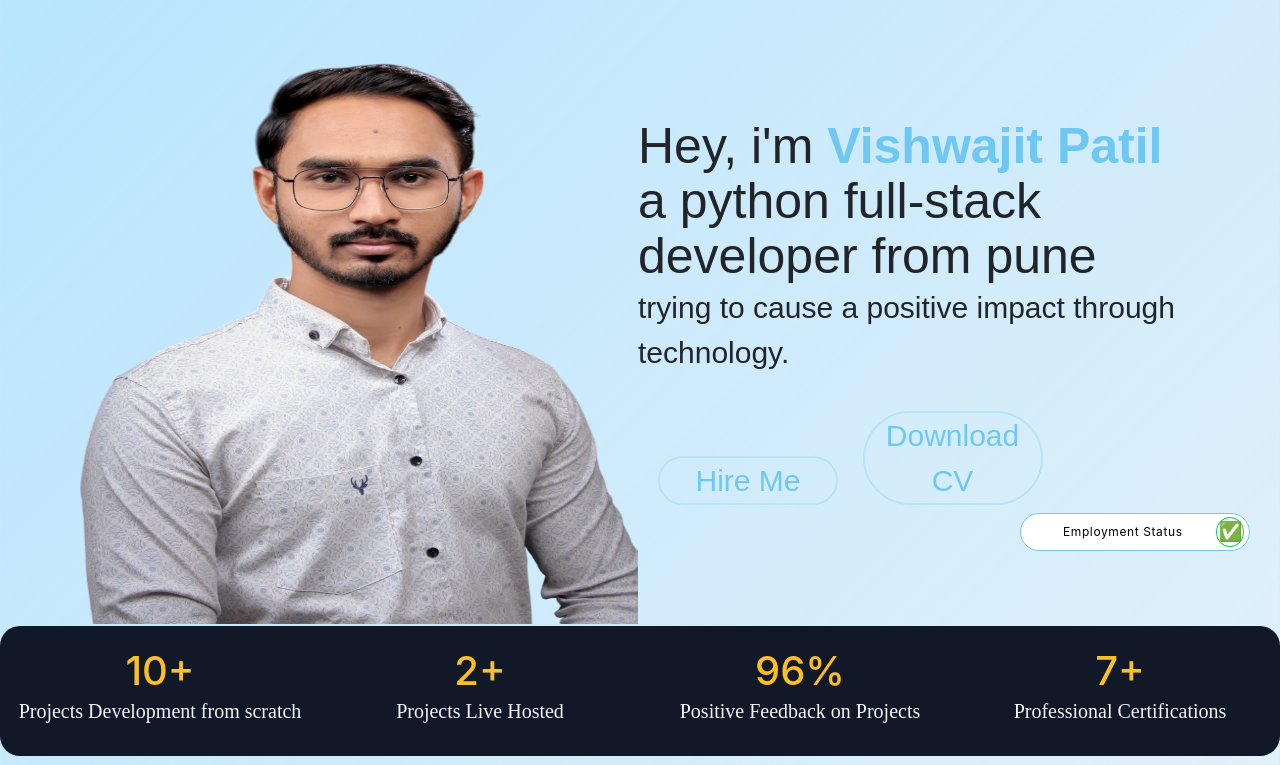
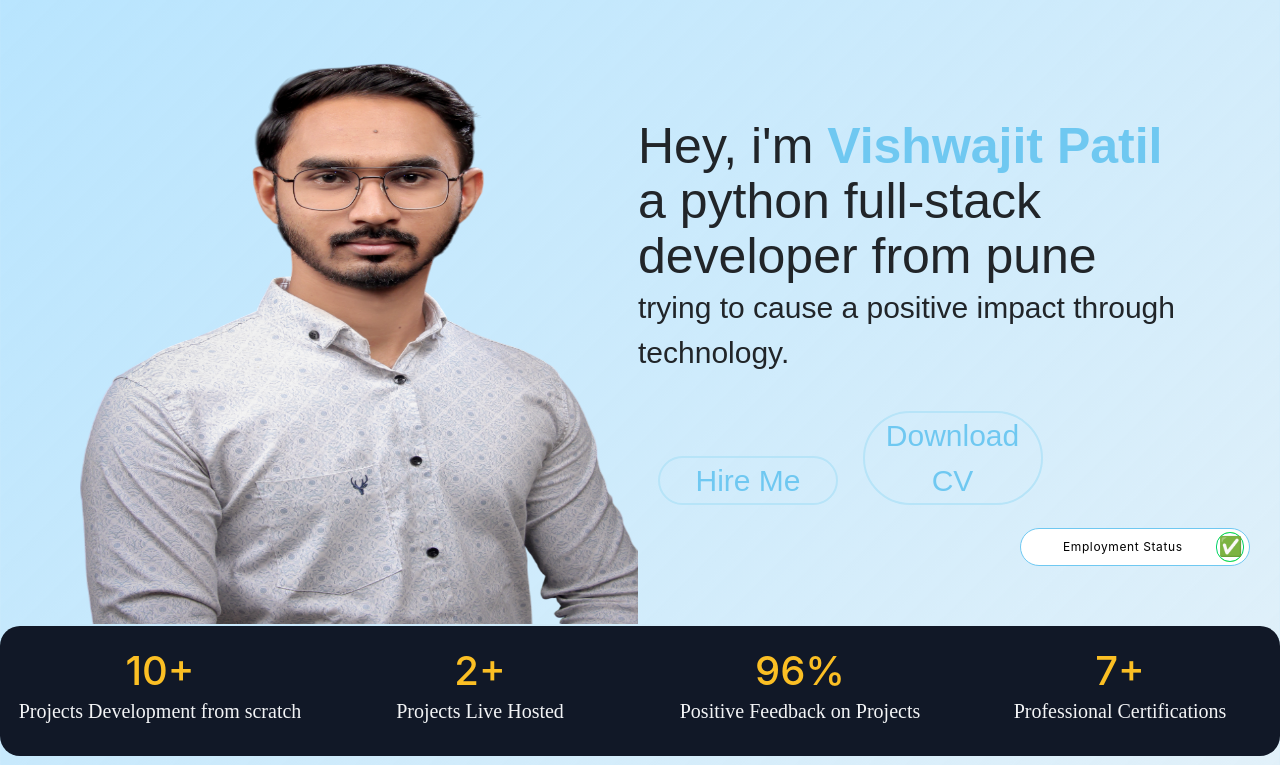
Before and after one commit to VishwajitPatil0822/Portfolio-Website, a Django app: page / in a window 1280 px wide. Shown: the part 144-909 px from the top of the page. Run offline with Django 5.2, Linux system fonts and the light colour scheme; some libraries are stand-ins or nearby versions; some web fonts are replaced.

Commit message:
Update home.html

```diff
--- a/templates/portfolio/home.html
+++ b/templates/portfolio/home.html
@@ -629,7 +629,7 @@
     </div>
 
     <section id="employment_status">
-        <div style="position: fixed; bottom: 105px; right: 30px; z-index: 100;">
+        <div style="position: fixed; bottom: 90px; right: 30px; z-index: 100;">
             <button class="cssbuttons-io-button" onmouseover="showDropdowns()" onmouseout="hideDropdowns()">
                 <strong>Employment Status</strong>
                 <div class="icon">
```
